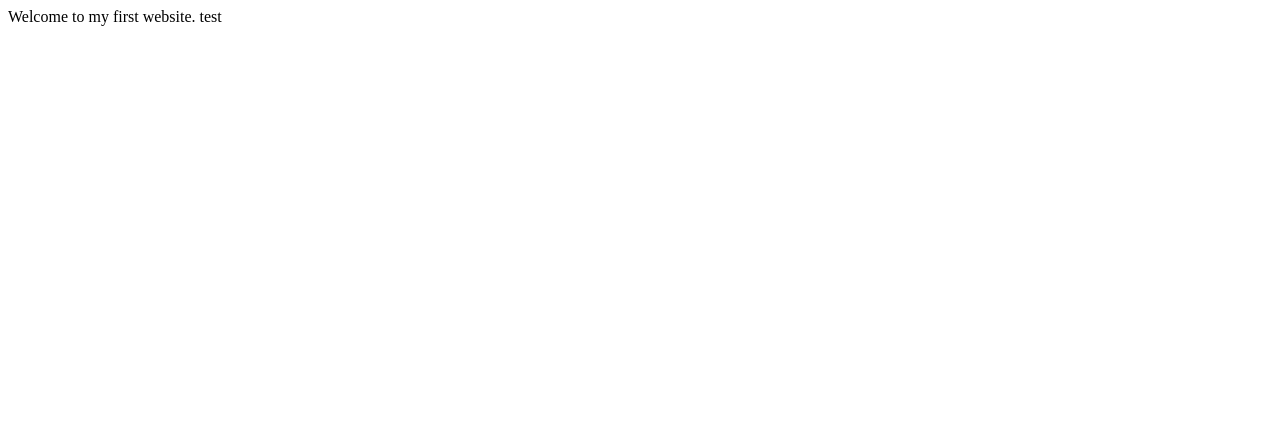
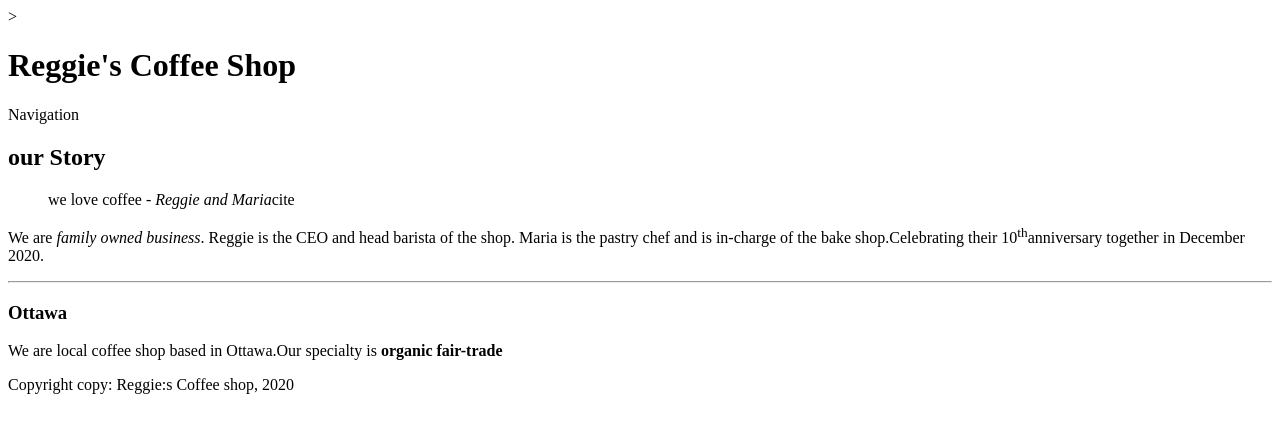
Before and after one commit to mehr0028/mehr00281.github.io, a plain HTML site: page week-2/index.html in a window 1280 px wide. Drawn offline with Linux system fonts and the light colour scheme.

```diff
--- a/week-2/index.html
+++ b/week-2/index.html
@@ -1 +1,46 @@
-Welcome to my first website. test
+<!DOCTYPE html>
+<html>
+
+<head>
+    <meta charset-"UTF-8">
+    <title>Reggie's Coffee Shop - Home</title>
+</head>
+<body>
+    <!--Add the proper page structure for this document-->
+    <!-- Shortcut for comment block - control + or command + / -->
+    <!-- Header of the site -->>
+
+
+    <header>
+        <h1>Reggie's Coffee Shop</h1>
+        <nav>Navigation</nav>
+    </header>
+    <main>
+        <article>
+            <h2>our Story</h2>
+            <blockquote>
+                we love coffee <cite>- Reggie and Maria</cite>cite</cite>
+            </blockquote>
+            <p>
+                We are <em>family owned business</em>. Reggie is the <abber tittle="Chief Exceutive Officer">CEO</abber> and head barista of
+                the shop. Maria is the pastry chef and is in-charge of the bake shop.Celebrating their 10<sup>th</sup>anniversary
+                together in December 2020.
+            </p>
+            <hr>
+            <section>
+                <h3>Ottawa</h3>
+                <p>
+                    We are local coffee shop based in Ottawa.Our  specialty is <b>organic fair-trade</b>
+                </p>
+            </section>
+    </article>
+    <aside></aside>
+     </main>
+     <!-- footer of the site -->
+     <footer>
+             <!-- HTML Entities-->
+             Copyright copy: Reggie:s Coffee shop, 2020
+     </footer>
+
+
+</html>
```
Also changed, not shown: HTML-Assignment/index.html (added, +11 -0 lines).
